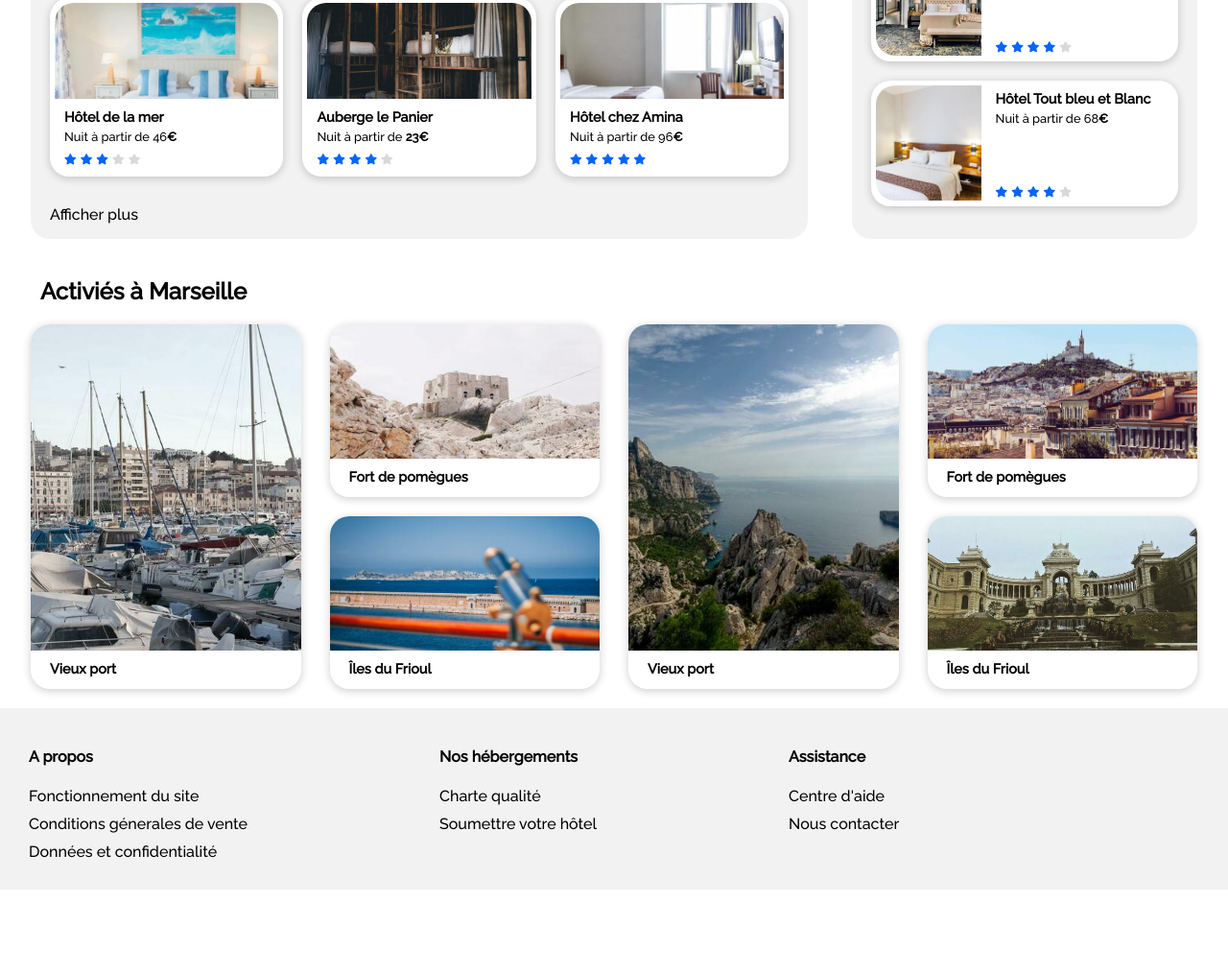
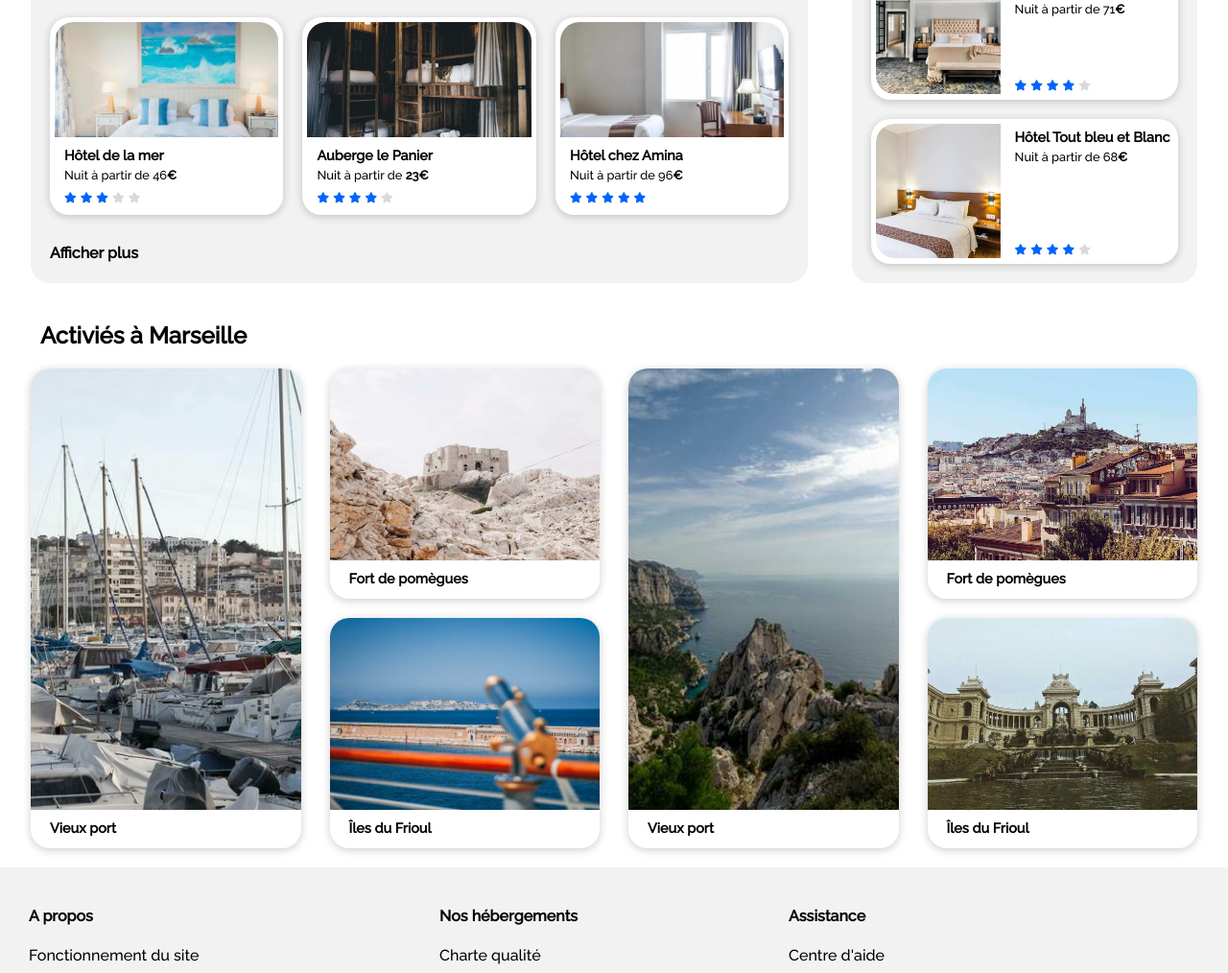
Before and after one commit to laserda/PROJET2RESERVIA, a plain HTML site: page index.html in a window 1280 px wide. Shown: the part 698-1712 px from the top of the page at 96% size. Before the commit the page ends 1625 px from the top, so only its background shows below. Drawn offline with Linux system fonts and the light colour scheme.

Commit message:
Amelioration des bloc hebergement, les plus populaire, activite

```diff
--- a/css/styles.css
+++ b/css/styles.css
@@ -287,7 +287,7 @@ ul{
 }
 
 .card img{
-    height: 100px;
+    height: 120px;
     width: 100%;
     object-fit: cover;
     border-radius: 20px 20px 0 0;
@@ -329,8 +329,8 @@ ul{
 }
 
 .card2 img{
-    width: 110px;
-    height: 120px;
+    width: 130px;
+    height: 140px;
     object-fit: cover;
     border-radius: 20px 0 0 20px ;
 }
@@ -391,13 +391,13 @@ ul{
 }
 
 .activite-card__short{
-    height: 180px;
+    height: 240px;
     margin-bottom: 20px;
 }
 
 .activite-card__short img{
     width: 100%;
-    height: 140px;
+    height: 200px;
     border-radius:20px 20px 0 0;
     object-fit: cover;
 }
@@ -407,13 +407,13 @@ ul{
 
 .activite-card__long img{
     width: 100%;
-    height: 340px;
+    height: 460px;
     border-radius:20px 20px 0 0;
     object-fit: cover;
 }
 
 .activite-card__long{
-    height: 380px;
+    height: 500px;
 }
 /******Fin activité ******/
 
@@ -610,12 +610,16 @@ ul{
         margin-bottom: 5px;
     }
 
-    .activite-card__long img{
+    .activite-card__long img,.activite-card__short img{
         height: 140px;
     }
 
     .activite-card{
         flex-direction: column;
+    }
+
+    .activite-card__short{
+        height: 180px;
     }
 
     .activite-card__long{
--- a/index.html
+++ b/index.html
@@ -183,7 +183,7 @@
                         </div>
                     </div>
                     <div class="card-footer">
-                        <p>Afficher plus</p>
+                        <p><strong>Afficher plus</strong> </p>
                     </div>
 
                 </article>
```
